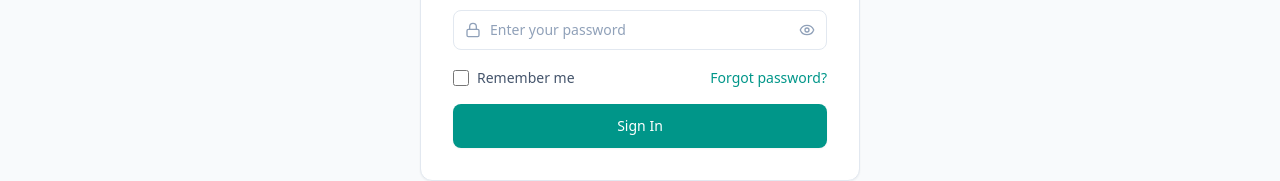
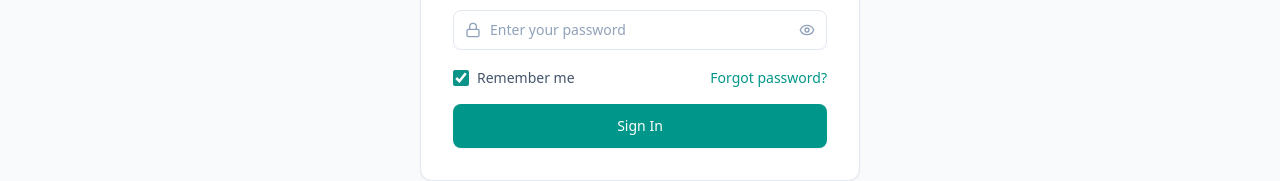
Before and after one commit to KawserAhmedRoni/doctor-tracker, a Next.js app: page / in a window 1280 px wide. Shown: the part 444-625 px from the top of the page. Built offline with nearby package versions, Linux system fonts and the light colour scheme; no server answers; the database is empty.

Commit message:
style: apply brand teal accent color to remember me checkbox and keep checked by default

```diff
--- a/src/components/auth/LoginPage.tsx
+++ b/src/components/auth/LoginPage.tsx
@@ -28,7 +28,7 @@ export const LoginPage: React.FC<LoginPageProps> = ({
 }) => {
   const [email, setEmail] = useState('');
   const [password, setPassword] = useState('');
-  const [rememberMe, setRememberMe] = useState(false);
+  const [rememberMe, setRememberMe] = useState(true);
   const [errors, setErrors] = useState<{ email?: string; password?: string }>({});
   const [authError, setAuthError] = useState<string | null>(null);
   const [loading, setLoading] = useState(false);
@@ -139,7 +139,8 @@ export const LoginPage: React.FC<LoginPageProps> = ({
               type="checkbox"
               checked={rememberMe}
               onChange={(e) => setRememberMe(e.target.checked)}
-              className="h-4 w-4 rounded border-slate-300 text-teal-600 focus:ring-teal-500 dark:border-slate-600 dark:bg-slate-800"
+              style={{ accentColor: '#0d9488' }}
+              className="h-4 w-4 rounded border-slate-300 accent-teal-600 focus:ring-teal-500 dark:border-slate-600 dark:bg-slate-800 cursor-pointer"
             />
             <span>Remember me</span>
           </label>
```
